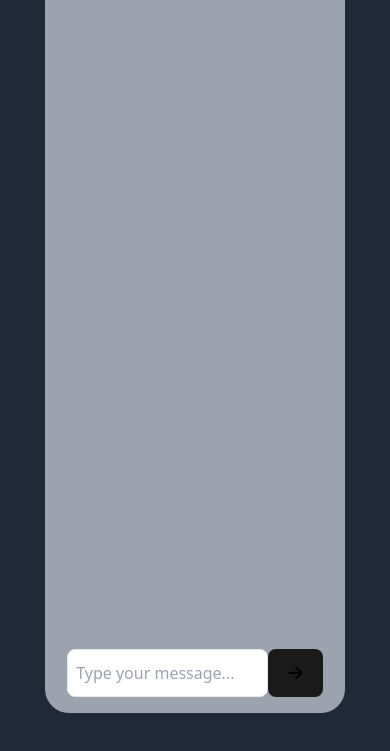
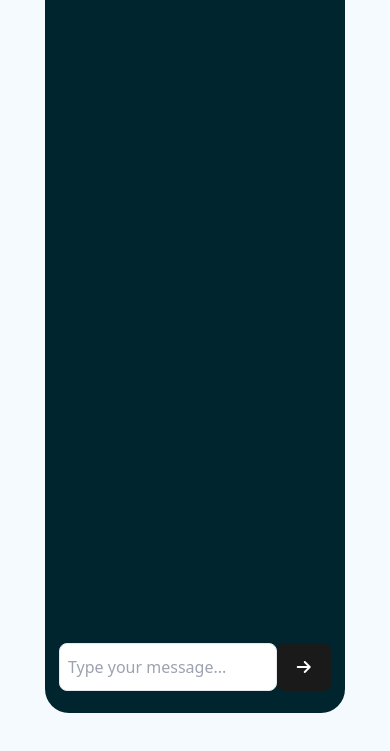
Before and after one commit to Chu-rill/GDSC-Ai, a website built with Vite: page index.html in a window 390 px wide. Shown: the part 105-856 px from the top of the page. Built offline with nearby package versions, Linux system fonts and the light colour scheme; some packages are replaced by stand-ins of ours; a web font is replaced by a local one.

Commit message:
changed the color and font style

```diff
--- a/index.html
+++ b/index.html
@@ -12,9 +12,9 @@
 
     <link rel="stylesheet" href="style.css" />
   </head>
-  <body class="bg-gray-800 h-screen overflow-hidden">
+  <body class="bg-color-2-default h-screen overflow-hidden">
     <div
-      class="rounded-3xl container p-[28px] bg-gray-400 max-w-screen-sm h-[95%] mt-4 mb-4 flex flex-col justify-between mx-auto"
+      class="rounded-3xl container p-[28px] bg-color-1-default max-w-screen-sm h-[95%] mt-4 mb-4 flex flex-col justify-between mx-auto"
     >
       <div>
         <h1
@@ -28,15 +28,15 @@
           style="max-height: calc(100vh - 220px); scroll-behavior: smooth"
         ></div>
       </div>
-      <div class="w-[90%] mb-2 mx-auto flex justify-around">
+      <div class="w-[100%] click mb-2 mx-auto flex">
         <input
           id="text"
-          class="w-[90%] p-2 focus:outline-purple-900 resize-none h-auto min-h-12 max-h-32 border rounded-lg focus:border-2"
+          class="w-[100%] p-2 focus:outline-purple-900 resize-none h-auto min-h-12 max-h-32 border rounded-lg focus:border-2"
           type="text"
           placeholder="Type your message..."
         />
         <button>
-          <i class="send fa-solid fa-arrow-right"></i>
+          <i class="send text-white fa-solid fa-arrow-right"></i>
         </button>
       </div>
     </div>
--- a/main.js
+++ b/main.js
@@ -82,7 +82,8 @@ function displayMessage(sender, message, timestamp) {
     "message",
     sender === "You" ? "user-message" : "bot-message",
     "flex",
-    "mb-4"
+    "mb-4",
+    "text-white"
   );
 
   const senderImage = document.createElement("img");
@@ -100,7 +101,7 @@ function displayMessage(sender, message, timestamp) {
   messageContent.classList.add("message-content");
 
   const messageText = document.createElement("div");
-  messageText.classList.add("message-text");
+  messageText.classList.add("message-text", "text-white");
 
   // Check if the message is a list
   if (Array.isArray(message)) {
--- a/style.css
+++ b/style.css
@@ -14,10 +14,16 @@ button {
   transition: border-color 0.25s;
 }
 /* Add a media query for mobile devices */
-@media screen and (min-width: 400px) and (max-width: 750px) {
+@media (width < 750px) {
+  .click {
+    width: 100%;
+  }
+  input {
+    width: 100%;
+  }
   /* Adjust the container padding */
   .container {
-    padding: 10px;
+    padding: 18px;
     /* width: (clamp(300px, 400px, 500px) - 10px); */
     max-width: 450px;
     min-width: 300px;
@@ -27,9 +33,9 @@ button {
   }
 
   /* Adjust the input width */
-  #text {
+  /* #text {
     width: 70%;
-  }
+  } */
 
   /* Center the input and button */
   /* .flex {
@@ -53,11 +59,17 @@ button {
 }
 @media (width < 400px) {
   .container {
-    padding: 8px;
+    padding: 14px;
     width: 300px;
     max-width: 400px;
     margin-left: auto;
     margin-right: auto;
     height: 95%;
   }
+  .click {
+    width: 100%;
+  }
+  input {
+    width: 100%;
+  }
 }
--- a/tailwind.config.js
+++ b/tailwind.config.js
@@ -1,17 +1,23 @@
 /** @type {import('tailwindcss').Config} */
 export default {
-  content: ['./index.html', './src/**/*.{js,ts,jsx,tsx}'],
+  content: ["./index.html", "./src/**/*.{js,ts,jsx,tsx}"],
   theme: {
     extend: {
       colors: {
-        'electric-blue': {
-          default: '#0A3196',
+        "electric-blue": {
+          default: "#0A3196",
+        },
+        "color-1": {
+          default: "hsl(192, 100%, 9%) ",
+        },
+        "color-2": {
+          default: "hsl(207, 100%, 98%) ",
         },
       },
     },
     fontFamily: {
-      damion: ['Damion', 'cursive'],
-      inter: ['Inter', 'sans-serif'],
+      damion: ["Damion", "cursive"],
+      inter: ["Inter", "sans-serif"],
     },
   },
   plugins: [],
```
